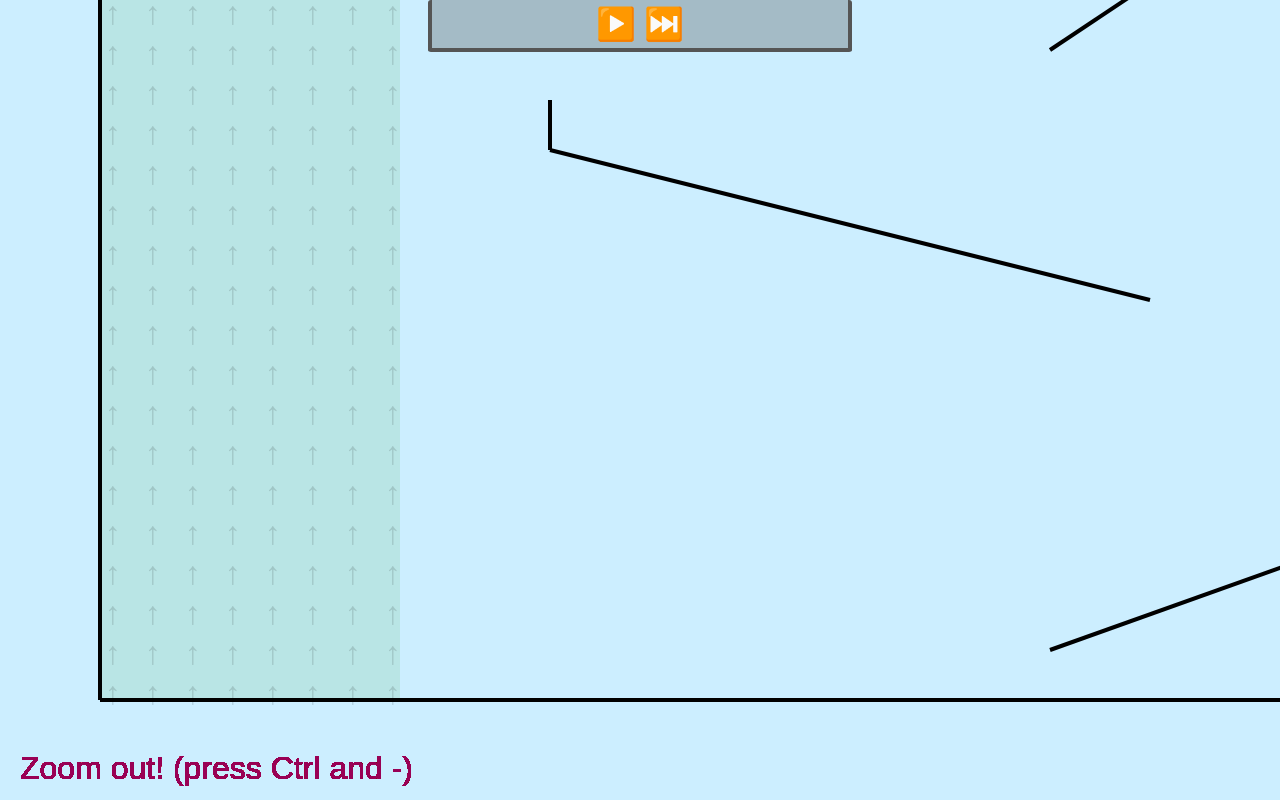
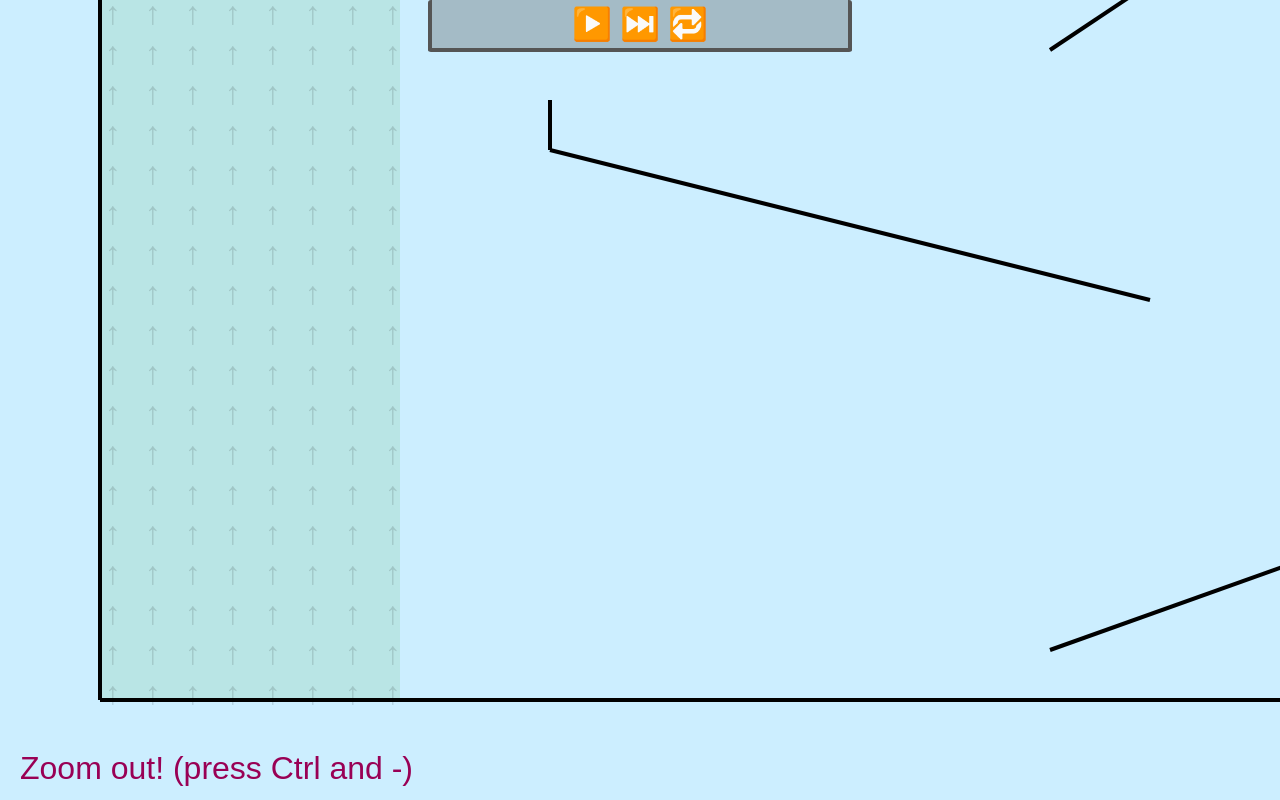
Before and after one commit to BalaM314/physics-ts, a website with bundled scripts: page index.html in a window 1280 px wide. Both pictures are taken after a click on the element "⏸️". Built offline with nearby package versions, Linux system fonts and the light colour scheme.

Commit message:
Reset button

```diff
--- a/index.html
+++ b/index.html
@@ -59,6 +59,7 @@
       <div id="toolbar">
         <span title="Pause" class="button" id="pause">⏸️</span>
         <span title="Single step" class="button disabled" id="next-frame">⏭️</span>
+        <span title="Reset&#13;Hold shift to start paused." class="button" id="reset">🔁</span>
       </div>
     </div>
   </div>
--- a/src/physics.ts
+++ b/src/physics.ts
@@ -114,9 +114,7 @@ export function setupPhysics(){
 	// 	window.activePoint.x = e.x;
 	// 	window.activePoint.y = e.y;
 	// }
-	return function loop(ctx:CanvasRenderingContext2D){
-		universe.update();
-		universe.draw(ctx);
+	return [() => universe.update(), (ctx:CanvasRenderingContext2D) => universe.draw(ctx)] as const;
 	// ctx.fillStyle = Geom.parallelogramOverlapsLine(p1, p2, p3, p4, l1, l2) ? 'green' : 'red';
 	// ctx.beginPath();
 	// ctx.moveTo(p1.x, p1.y);
@@ -129,7 +127,6 @@ export function setupPhysics(){
 	// ctx.moveTo(l1.x, l1.y);
 	// ctx.lineTo(l2.x, l2.y);
 	// ctx.stroke();
-	};
 }
 
 /** Rectangular physics object */
--- a/src/ui.ts
+++ b/src/ui.ts
@@ -5,29 +5,38 @@ import { crash, getElement } from "./util-funcs.js";
 const canvas = getElement("canvas", HTMLCanvasElement);
 const pause = getElement("pause", HTMLSpanElement);
 const nextFrame = getElement("next-frame", HTMLSpanElement);
+const reset = getElement("reset", HTMLSpanElement);
 
 function setCanvasSize(){
   if(canvas.width != innerWidth) canvas.width = innerWidth;
   if(canvas.height != innerHeight) canvas.height = innerHeight;
 }
 
-const updatePhysics = setupPhysics();
+let [update, draw] = setupPhysics();
 const ctx = canvas.getContext('2d') ?? crash('canvas not supported');
 
 let paused = Boolean(localStorage.getItem('physics-paused'));
-pause.addEventListener("click", () => {
-  paused = !paused;
-  Time.reset();
+function updateUI(){
   pause.innerText = paused ? '▶️' : '⏸️';
   pause.title = paused ? 'Resume' : 'Pause';
   nextFrame.classList[paused ? 'remove' : 'add']('disabled');
+}
+pause.addEventListener("click", () => {
+  paused = !paused;
+  updateUI();
+  Time.reset();
 });
 nextFrame.addEventListener("click", () => {
   if(!paused) return;
   ctx.fillStyle = `#cceeFF`;
   ctx.fillRect(0, 0, innerWidth, innerHeight);
   Time.reset();
-  updatePhysics(ctx);
+  update();
+});
+reset.addEventListener("click", e => {
+  [update, draw] = setupPhysics();
+  paused = e.shiftKey;
+  updateUI();
 });
 const keysHeld = new Set<string>();
 window.addEventListener("keydown", e => {
@@ -47,10 +56,11 @@ window.addEventListener("keyup", e => {
 (function loop(){
   setCanvasSize();
   Time.update();
+  ctx.fillStyle = `#CCEEFF`;
+  ctx.fillRect(0, 0, innerWidth, innerHeight);
+  draw(ctx);
   if(!paused){
-    ctx.fillStyle = `#CCEEFF`;
-    ctx.fillRect(0, 0, innerWidth, innerHeight);
-    updatePhysics(ctx);
+    update();
   }
   ctx.font = '32px sans-serif';
   ctx.fillStyle = '#905';
```
Also changed, not shown: build/physics.d.ts, build/physics.js, build/ui.js, 1 other file. Lines whose indentation alone changed are shown as unchanged.
